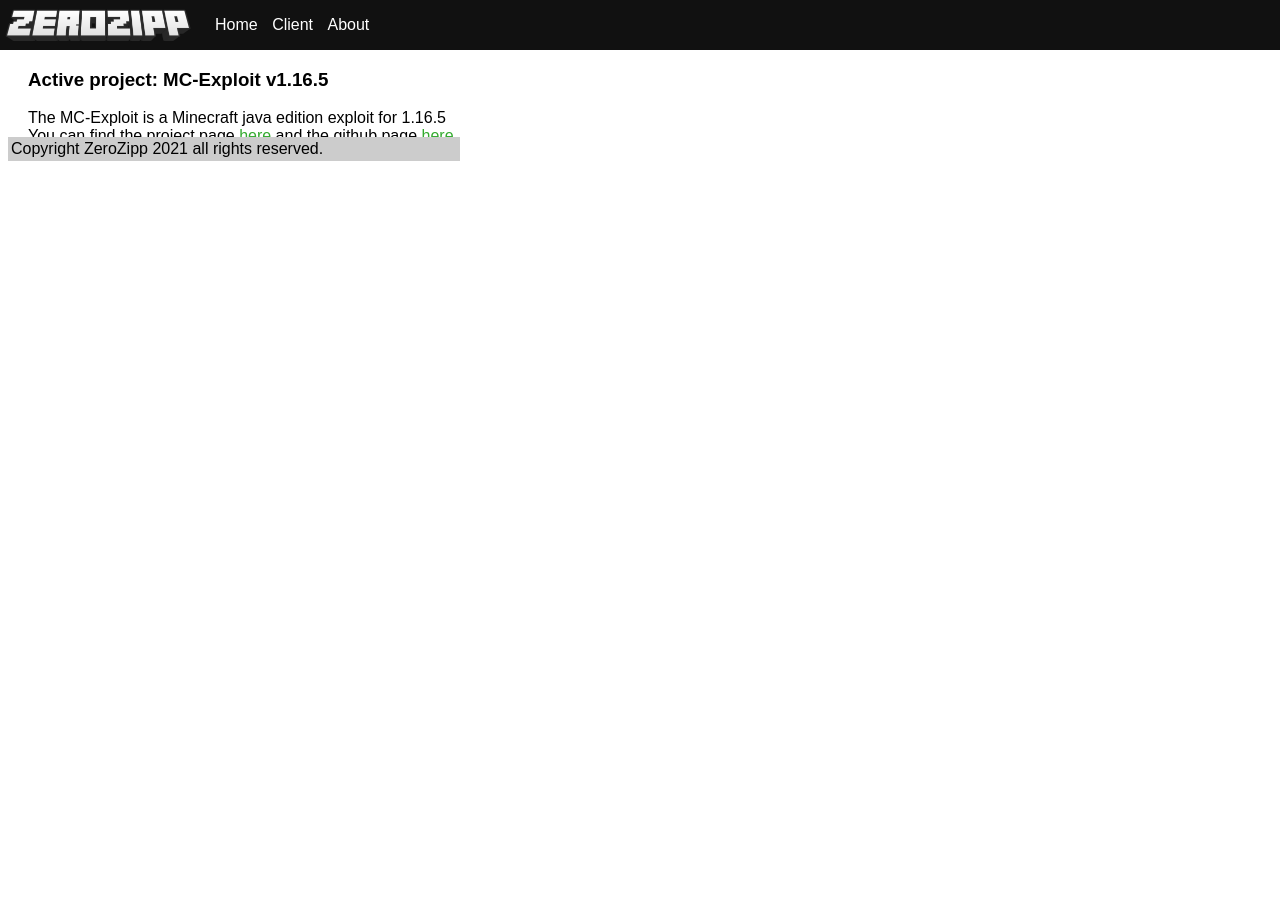
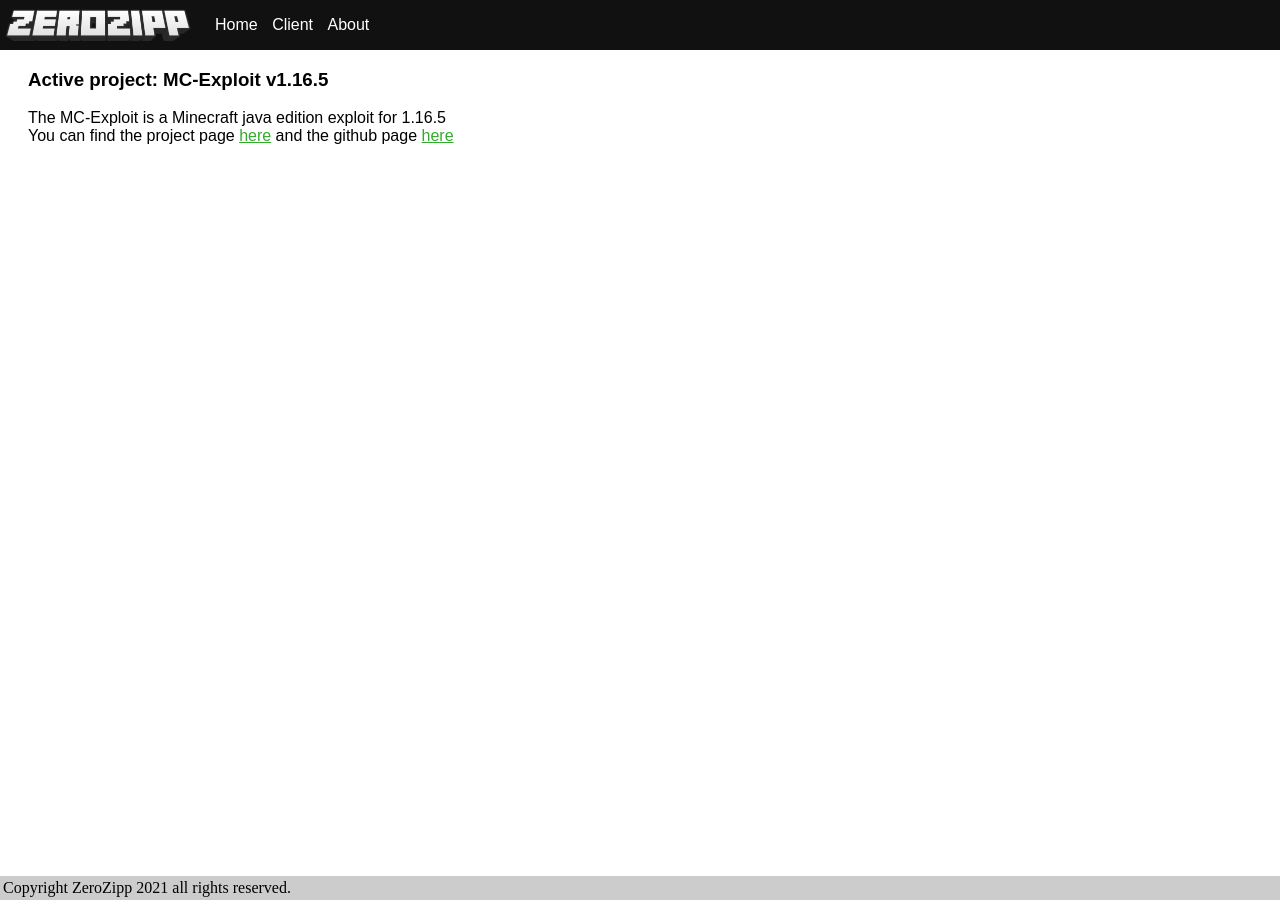
Before and after one commit to ZeroZipp/zerozipp.github.io, a Jekyll site: the page built from index.md, in a window 1280 px wide. Built offline with Jekyll 4.4.1, drawn with Linux system fonts in a browser that asks for light colours; our own code applies the rules of GitHub Pages for plain Markdown files.

Commit message:
Update default.html

```diff
--- a/_layouts/default.html
+++ b/_layouts/default.html
@@ -33,7 +33,17 @@
 <main id="content" class="main-content" role="main" style="font-family: sans-serif; padding-left: 20px; position: absolute; top: 50px">
    <link rel="stylesheet" href="style.css">
    {{ content }}
-   <footer class="site-footer" style="position: absolute; left: 0px; bottom: 0px; background: #cccccc; width: 100%; padding: 3px">
-      Copyright ZeroZipp 2021 all rights reserved.
-   </footer>
 </main>
+<style>
+   .site-footer {
+      position: absolute;
+      left: 0px;
+      bottom: 0px;
+      background: #cccccc;
+      width: 100%;
+      padding: 3px;
+   }
+</style>
+<footer class="site-footer">
+   Copyright ZeroZipp 2021 all rights reserved.
+</footer>
```
